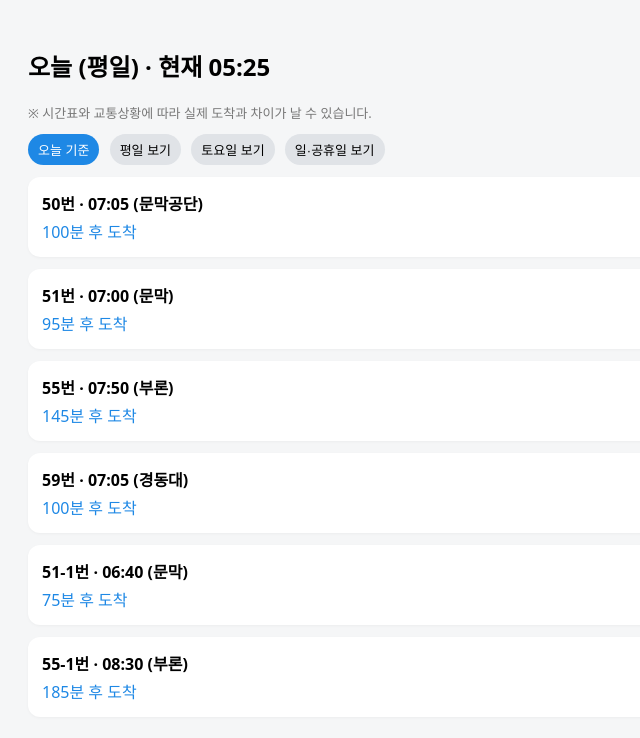
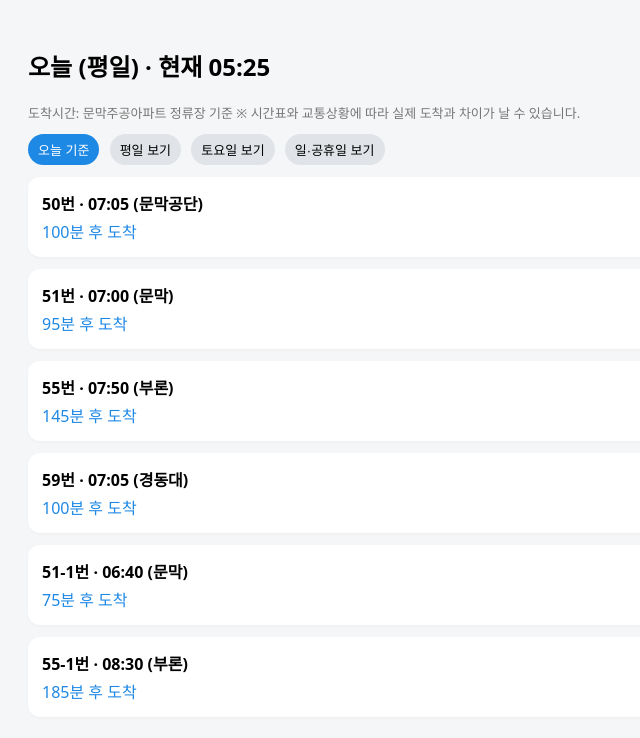
Before and after one commit to 2002alskdj/my_bus, a plain HTML site: page index.html in a window 1280 px wide. Shown: the whole page, without its empty margins (0-640 px from the left). Drawn offline with Linux system fonts and the light colour scheme.

Commit message:
Update index.html

```diff
--- a/index.html
+++ b/index.html
@@ -2,7 +2,7 @@
 <html lang="ko">
 <head>
 <meta charset="UTF-8">
-<title>집 정류장 버스</title>
+<title> 문막발 버스 </title>
 <style>
 body {
   font-family: system-ui, -apple-system, BlinkMacSystemFont, "Segoe UI", sans-serif;
@@ -56,6 +56,7 @@ body {
 <h2 id="today"></h2>
 
 <p style="font-size:13px;color:#777;margin:4px 0 12px;">
+  도착시간: 문막주공아파트 정류장 기준
   ※ 시간표와 교통상황에 따라 실제 도착과 차이가 날 수 있습니다.
 </p>
 
```
